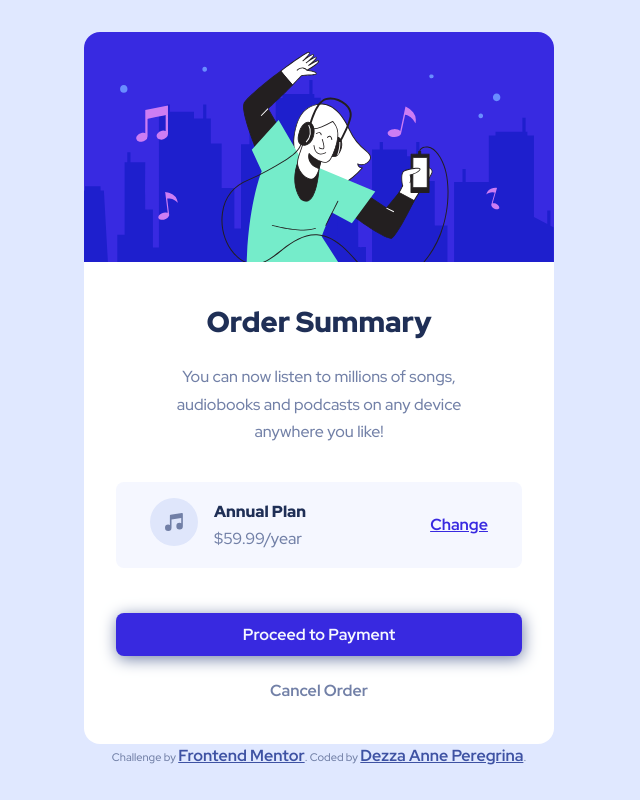
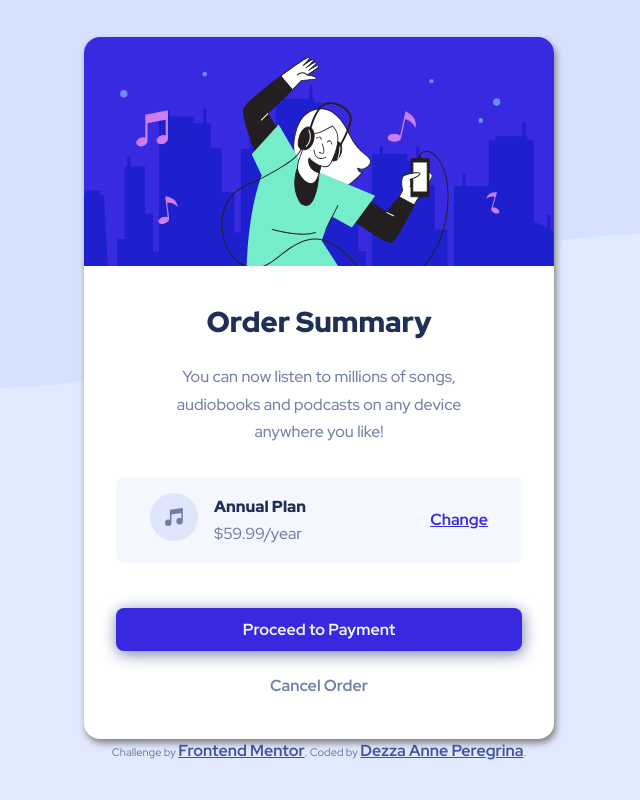
Before and after one commit to DezzaAnnePeregrina/Order-Summary-Component, a plain HTML site: page index.html in a window 1280 px wide. Shown: the whole page, without its empty margins (321-961 px from the left). Drawn offline with Linux system fonts and the light colour scheme.

Commit message:
modified body background image

```diff
--- a/css/style.css
+++ b/css/style.css
@@ -33,7 +33,10 @@
 body{
     font-family: var(--ff);
     color: var(--clr-Desaturated-blue);
-    background-color: var(--clr-Pale-blue);
+    background-image: url(/images/pattern-background-desktop.svg);
+    background-repeat: no-repeat;
+    background-color: #E1E9Ff;
+    background-size: contain;
     display: flex;
     flex-direction: column;
     justify-content: center;
@@ -55,6 +58,7 @@ main{
     max-width: 470px;
     border-radius: 1rem;
     font-weight: var(--fw-light);
+    box-shadow: 2px 4px 7px gray;
 }
 
 main > img{
@@ -70,7 +74,6 @@ section{
 
 .summary{
     gap: 1rem;
-    margin: .3rem;
     text-align: center;
     flex-direction: column;
 }
```
